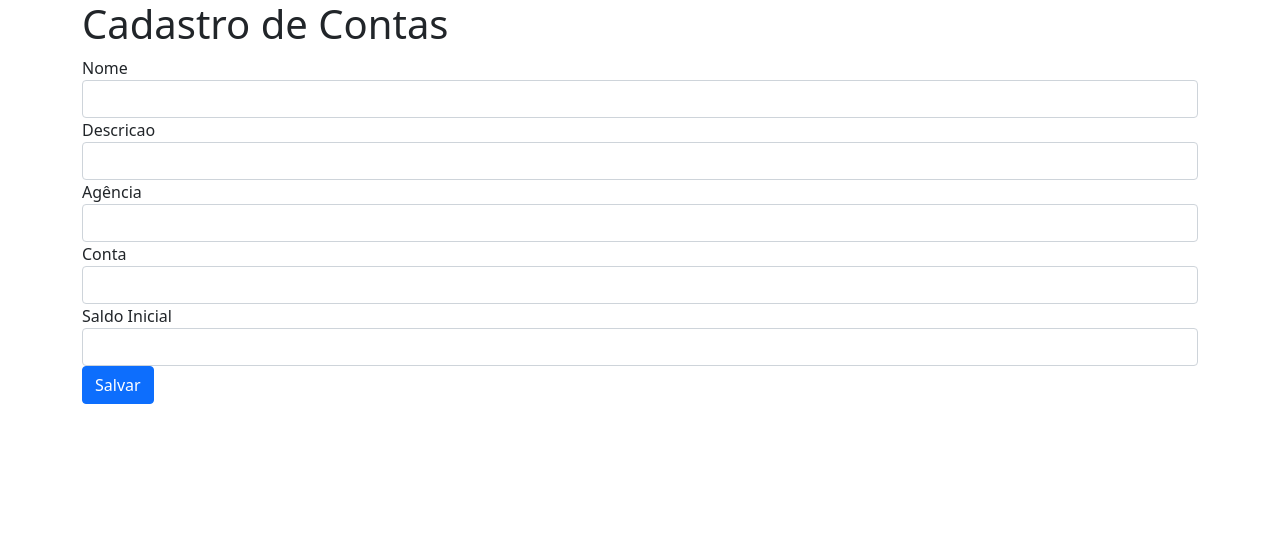
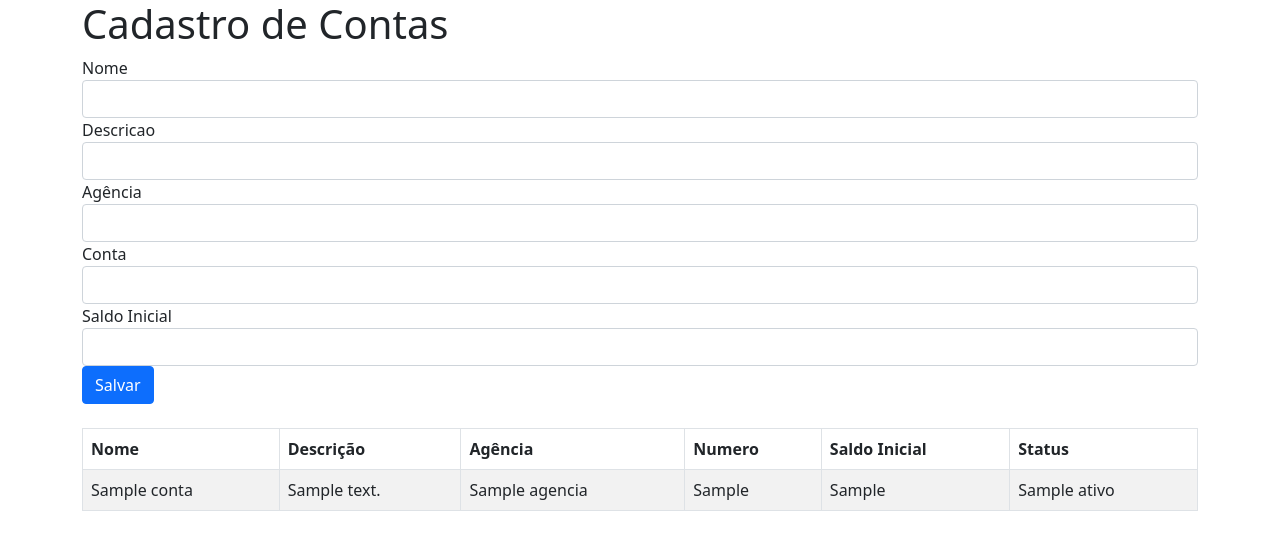
Before and after one commit to isaias-s-souza/Projeto_Integrador, a Flask app: template templates/conta_extrato.html in a window 1280 px wide. Shown: the top 550 px of the page. Run offline with Flask 2, Linux system fonts and the light colour scheme; the template is opened without the code that fills it: most values are stand-ins (such as "Sample title", 1, 10 or a date in 2020); some libraries are stand-ins or nearby versions.

Commit message:
ajustes conta_extrato

```diff
--- a/CONFIGURACAO.ini
+++ b/CONFIGURACAO.ini
@@ -1,2 +1,2 @@
 [CONFIGURACAO_GERAL]
-DATABASE = DESKTOP-M3PBHAT\TESTE_DB
+DATABASE = DESKTOP-RRJIH9Q\SIS_FIN
--- a/dao.py
+++ b/dao.py
@@ -1,5 +1,5 @@
 #https://www.sqlshack.com/performing-crud-operations-with-a-python-sql-library-for-sql-server/
-from models import Funcionario
+from models import Funcionario, ContaExtrato
 
 SQL_CRIA_PESSOA =           'INSERT INTO PESSOA(NOME, ENDERECO, CPF, CNPJ, CLIENTE, FORNECEDOR, FUNCIONARIO, LOGIN, ' \
                             'SENHA, ATIVO) VALUES(?, ?, ?, ?, ?, ?, ?, ?, ?, ?)'
@@ -7,7 +7,8 @@ SQL_CRIA_CONTA_EXTRATO  =   'INSERT INTO CONTA_EXTRATO(NOME, DESCRICAO, AGENCIA,
                             'VALUES(?, ?, ?, ?, ?, ?)'
 SLQ_BUSCA_FUNCIONARIOS  =   'SELECT COD, NOME, ENDERECO, CPF, CNPJ, CLIENTE, FORNECEDOR, FUNCIONARIO, LOGIN, ' \
                             'SENHA, ATIVO FROM PESSOA'
-SQL_BUSCA_CONTAS        =   'SELECT COD, NOME, DESCRICAO, AGENCIA, NUMERO_CONTA, SALDO_INICIAL, ATIVO FROM CONTA_EXTRATO'
+SQL_BUSCA_CONTAS        =   "SELECT COD, NOME, DESCRICAO, AGENCIA, NUMERO_CONTA, SALDO_INICIAL, " \
+                            "IIF(ATIVO = 1, 'Ativo', 'Desativado') as ATIVO FROM CONTA_EXTRATO"
 
 
 class ContaExtratoDao:
@@ -25,15 +26,11 @@ class ContaExtratoDao:
 
     def listar(self):
             cursor = self.__db.cursor()
-            cursor.execute(SQL_BUSCA_CONTAS)####PAREI AQUI
-            funcionarios = traduz_funcionarios(cursor.fetchall())
-            return funcionarios
+            cursor.execute(SQL_BUSCA_CONTAS)
+            contas = traduz_contas(cursor.fetchall())
+            return contas
 
-    def traduz_funcionarios(funcionarios):
-        def cria_funcionario_com_tupla(tupla):
-            return Funcionario(tupla[1], tupla[2], tupla[3], tupla[4], tupla[5], tupla[6],
-                               tupla[7], tupla[8], tupla[9], tupla[10], id=tupla[0])
-            return list(map(cria_funcionario_com_tupla, funcionarios))
+
 
 class FuncionarioDao:
     def __init__(self, db):
@@ -52,7 +49,7 @@ class FuncionarioDao:
         self.__db.commit()
         return funcionario
 
-    def listar(self):
+#    def listar(self):
         cursor = self.__db.cursor()
         cursor.execute(SLQ_BUSCA_FUNCIONARIOS)
         funcionarios = traduz_funcionarios(cursor.fetchall())
@@ -61,5 +58,11 @@ class FuncionarioDao:
 def traduz_funcionarios(funcionarios):
     def cria_funcionario_com_tupla(tupla):
         return Funcionario(tupla[1], tupla[2], tupla[3], tupla[4], tupla[5], tupla[6],
-                           tupla[7], tupla[8], tupla[9], tupla[10], id= tupla[0])
-        return list(map(cria_funcionario_com_tupla,funcionarios))
+                           tupla[7], tupla[8], tupla[9], tupla[10], codigo= tupla[0])
+    return list(map(cria_funcionario_com_tupla,funcionarios))
+
+def traduz_contas(contas):
+    def cria_conta_com_tupla(tupla):
+    # nome, descricao, agencia, numero_conta, saldo_inicial, ativo, codigo = None
+        return ContaExtrato(tupla[1], tupla[2], tupla[3], tupla[4], tupla[5], tupla[6], codigo=tupla[0])
+    return list(map(cria_conta_com_tupla,contas))
--- a/main.py
+++ b/main.py
@@ -28,8 +28,6 @@ funcionarios = {funcionario1.login:funcionario1, funcionario2.login:funcionario2
 
 @app.route('/')
 def index():
-    lista_conta       = conta_extrato_dao.listar()
-    lista_funcionario = funcionario_dao.listar()
     if 'usuario_logado' not in session or session['usuario_logado'] == None:
         return redirect('/login?proxima=')
     else:
@@ -37,11 +35,12 @@ def index():
 
 @app.route('/conta_extrato')
 def conta_extrato():
+    lista = conta_extrato_dao.listar()
+
     if 'usuario_logado' not in session or session['usuario_logado'] == None:
         return redirect('/login?proxima=')
     else:
-        return render_template('conta_extrato.html')
-
+        return render_template('conta_extrato.html', contas=lista)
 
 @app.route('/criar_conta_extrato', methods = ['POST', ])
 def criar_conta_extrato():
--- a/static/global.js
+++ b/static/global.js
@@ -3,6 +3,11 @@ toggle between hiding and showing the dropdown content */
 function myFunction() {
   document.getElementById("myDropdown").classList.toggle("show");
 }
+$(document).ready(function() {
+  $("#saldo_inicial").keyup(function() {
+      $("#saldo_inicial").val(this.value.match(/[0-9]*/));
+  });
+});
 
 // Close the dropdown if the user clicks outside of it
 window.onclick = function(e) {
--- a/templates/conta_extrato.html
+++ b/templates/conta_extrato.html
@@ -5,26 +5,52 @@
                 <fieldset>
                     <div class="form-group">
                       <label for="nome">Nome</label>
-            <input type="text" id="nome" name="nome" class="form-control">
+                        <input type="text"  maxlength="50" id="nome" name="nome" class="form-control">
                     </div>
                      <!--descricao, agencia, numero_conta, saldo_inicial, ativo-->
                     <div class="form-group">
                        <label for="descricao">Descricao</label>
-           <input type="text" id="descricao" name="descricao" class="form-control">
+                       <input type="text" maxlength="250" id="descricao" name="descricao" class="form-control">
                     </div>
                     <div class="form-group">
                        <label for="agencia">Agência</label>
-           <input type="text" id="agencia" name="agencia" class="form-control">
+                       <input type="text" maxlength="20" id="agencia" name="agencia" class="form-control">
                     </div>
                     <div class="form-group">
                        <label for="conta">Conta</label>
-           <input type="text" id="conta" name="conta" class="form-control">
+                       <input type="text"  maxlength="25" id="conta" name="conta" class="form-control">
                     </div>
                     <div class="form-group">
                        <label for="saldo_inicial">Saldo Inicial</label>
-           <input type="number" id="saldo_inicial" name="saldo_inicial" class="form-control">
+                       <input id="saldo_inicial" type="text" name="saldo_inicial" class="form-control"
+                                maxlength="19" pattern="([0-9]{19})"/>
                     </div>
                     <button type="submit" class="btn btn-primary btn-salvar">Salvar</button>
                 </fieldset>
             </form>
+            <br>
+            <table class="table table-striped table-responsive table-bordered">
+                <thead class="thead-default">
+                    <tr>
+                        <th>Nome</th>
+                        <th>Descrição</th>
+                        <th>Agência</th>
+                        <th>Numero</th>
+                        <th>Saldo Inicial</th>
+                        <th>Status</th>
+                    </tr>
+                </thead>
+                <tbody>
+                {% for conta in contas %}
+                    <tr>
+                        <td>{{conta.get_nome()}}</td>
+                        <td>{{conta.get_descricao()}}</td>
+                        <td>{{conta.agencia}}</td>
+                        <td>{{conta.get_numero_conta()}}</td>
+                        <td>{{conta.saldo_inicial}}</td>
+                        <td>{{conta.ativo}}</td>
+                    </tr>
+                {% endfor %}
+                </tbody>
+            </table>
 {%endblock %}
--- a/templates/template.html
+++ b/templates/template.html
@@ -26,5 +26,6 @@
         </div>
         <script src = "{{url_for('static', filename = 'bootstrap.bundle.js')}}"></script>
         <script src = "{{url_for('static', filename = 'global.js')}}"></script>
+        <script src="https://ajax.googleapis.com/ajax/libs/jquery/2.1.1/jquery.min.js"></script>
     </body>
 </html>
```
Lines whose indentation alone changed are shown as unchanged.
